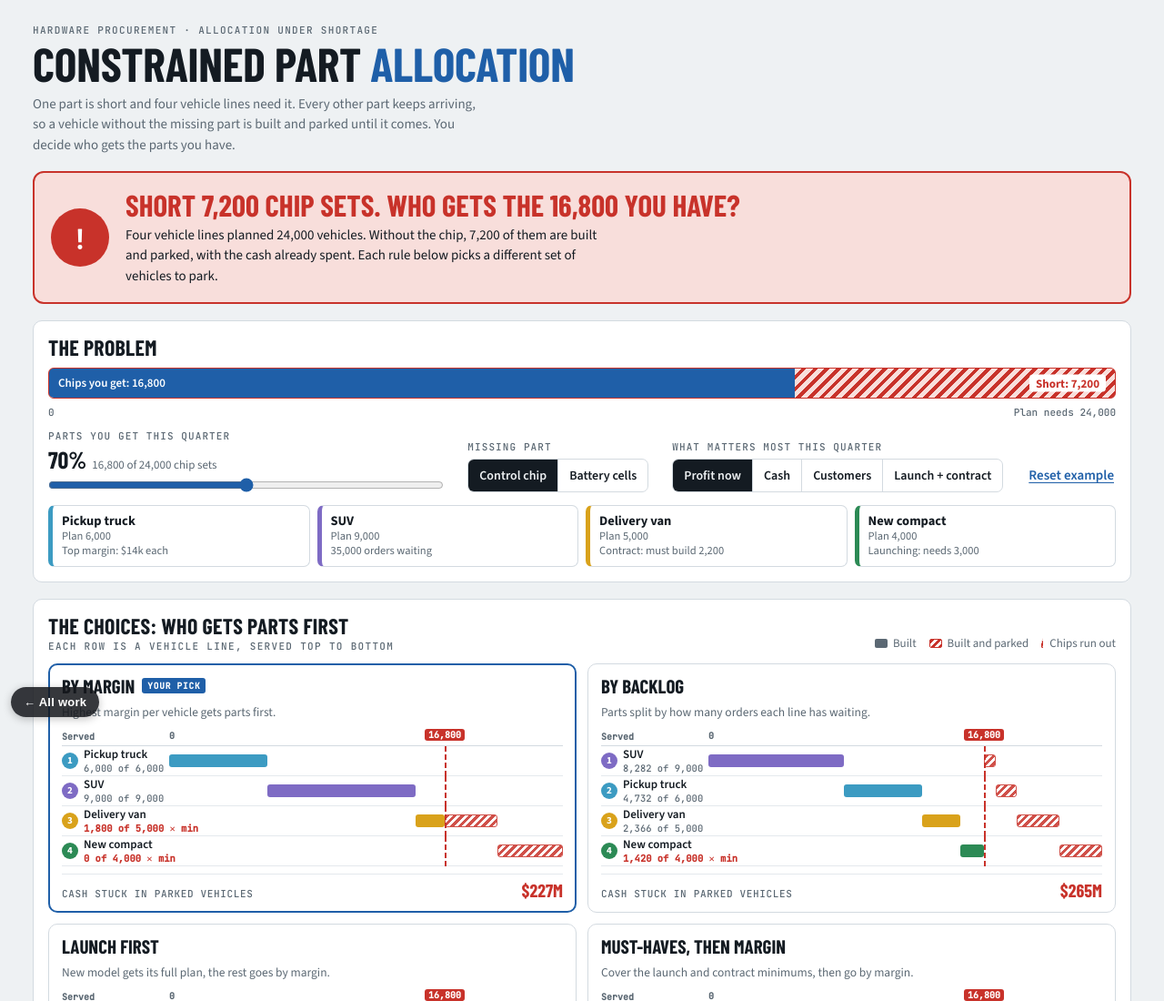
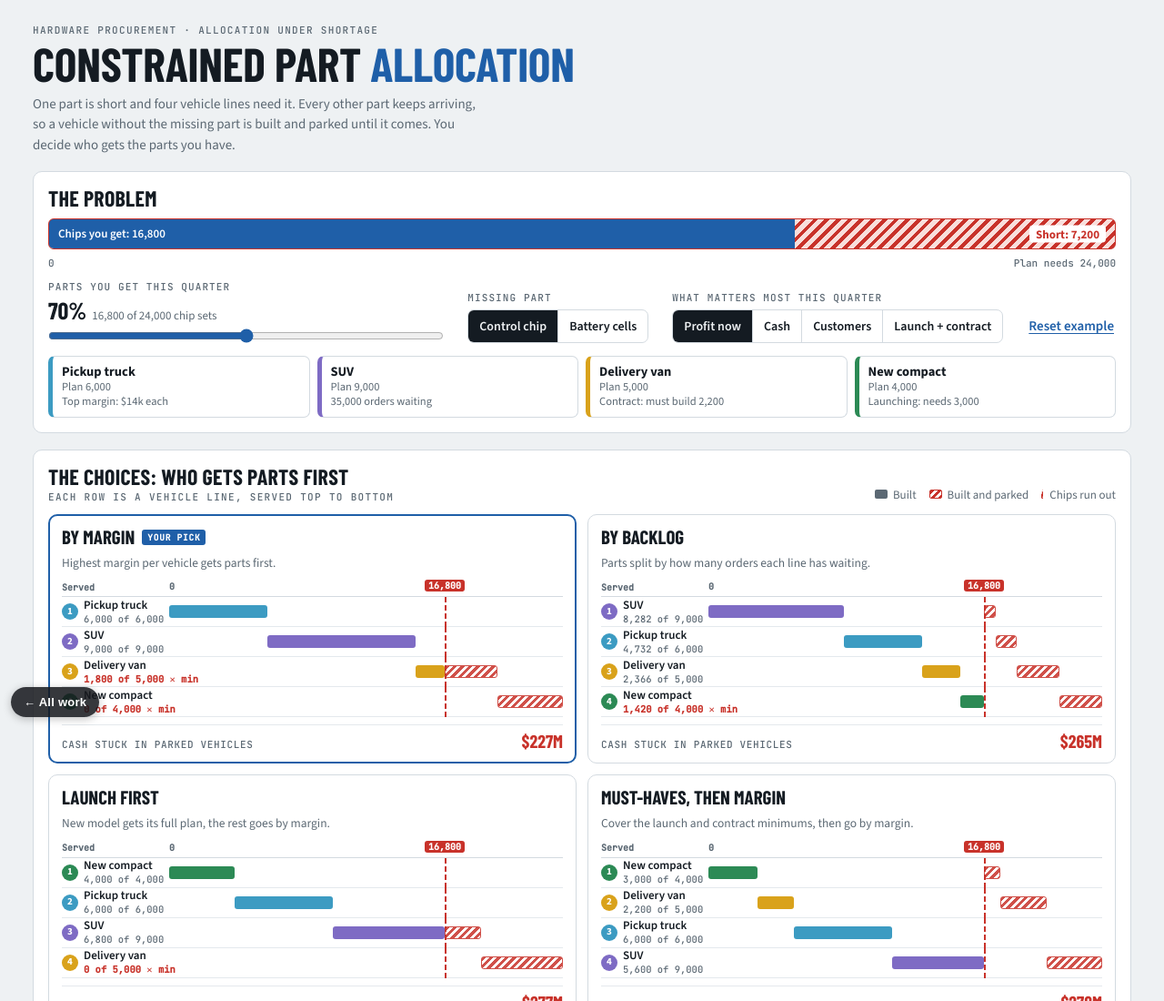
Before and after one commit to lunarked/library, a plain HTML site: page tools/constrained-part-allocation.html in a window 1280 px wide. Shown: the top 1100 px of the page at 91% size. Drawn offline with nearby package versions, Linux system fonts and the light colour scheme; a web font is replaced by a local one.

Commit message:
Remove red alert box from constrained part allocation tool
Co-Authored-By: Claude Opus 5.5 <noreply@anthropic.com>
Claude-Session: https://claude.ai/code/session_01AxXK7Vh4LH7gc2ekNQxJZs

```diff
--- a/tools/constrained-part-allocation.html
+++ b/tools/constrained-part-allocation.html
@@ -11,7 +11,7 @@
 <link rel="preconnect" href="https://fonts.googleapis.com">
 <link rel="stylesheet" href="https://fonts.googleapis.com/css2?family=Barlow+Condensed:wght@600;700;800&family=Source+Sans+3:wght@400;500;600;700&family=JetBrains+Mono:wght@400;500&display=swap">
 <style>
-/* Layout: problem banner and need-vs-get bar, then one Gantt per rule (who gets parts first, what gets parked), then the scoreboard. */
+/* Layout: need-vs-get bar, then one Gantt per rule (who gets parts first, what gets parked), then the scoreboard. */
 :root{
   --bg:#EEF1F3; --surface:#FFFFFF; --ink:#141B22; --muted:#5B6873; --line:#D3DAE0; --track:#E4E9ED;
   --accent:#1F5FA8; --accent-soft:#DCE8F6;
@@ -44,12 +44,6 @@ button,input,select{font:inherit;color:inherit}
 button{cursor:pointer}
 button:focus-visible,input:focus-visible,.tog:focus-visible{outline:2px solid var(--accent);outline-offset:2px}
 
-/* verdict */
-.verdict{display:grid;grid-template-columns:auto minmax(0,1fr);gap:12px 18px;align-items:center;border-radius:12px;padding:18px;border:2px solid var(--vc);background:var(--vs)}
-.verdict .big{width:64px;height:64px;border-radius:50%;background:var(--vc);color:var(--surface);display:grid;place-items:center;font:800 32px var(--f-display)}
-.verdict h3{font:800 clamp(23px,3.8vw,33px)/1.04 var(--f-display);text-transform:uppercase;margin:0;color:var(--vc);text-wrap:balance}
-.verdict p{margin:4px 0 0;max-width:72ch}
-.v-late{--vc:var(--late);--vs:var(--late-soft)} .v-warn{--vc:var(--warn);--vs:var(--warn-soft)} .v-ok{--vc:var(--ok);--vs:var(--ok-soft)}
 
 /* controls */
 .controls{display:flex;flex-wrap:wrap;gap:16px 26px;align-items:end}
@@ -145,8 +139,6 @@ td input[type=number]{width:84px;border:1px solid var(--line);border-radius:5px;
 
 @media (max-width:900px){.gantts{grid-template-columns:minmax(0,1fr)}.linechips{grid-template-columns:repeat(2,minmax(0,1fr))}}
 @media (max-width:640px){
-  .verdict{grid-template-columns:minmax(0,1fr)}
-  .verdict .big{width:46px;height:46px;font-size:24px}
   .gt{--lab:96px}
   .gl .n{display:none}
   .gc{padding:11px}
@@ -172,8 +164,6 @@ td input[type=number]{width:84px;border:1px solid var(--line);border-radius:5px;
     <h1>Constrained part <em>allocation</em></h1>
     <p class="lede">One part is short and four vehicle lines need it. Every other part keeps arriving, so a vehicle without the missing part is built and parked until it comes. You decide who gets the parts you have.</p>
   </header>
-
-  <section id="verdict" class="verdict v-late" aria-live="polite"></section>
 
   <section class="panel need" aria-label="The problem">
     <h2>The problem</h2>
@@ -365,7 +355,6 @@ function render(){
   const pick=res[pickIdx];
 
   // problem
-  const v=document.getElementById('verdict');
   const shortUnits=plan-supply;
   document.getElementById('got').style.width=(supply/plan*100)+'%';
   document.getElementById('got').textContent=`${P.Kit} you get: ${fmt(supply)}`;
@@ -373,14 +362,6 @@ function render(){
   document.getElementById('shortlab').hidden=shortUnits<=0;
   document.getElementById('needbar').setAttribute('aria-label',`Need ${fmt(plan)}, get ${fmt(supply)}, short ${fmt(shortUnits)}`);
   document.getElementById('needtot').textContent=`Plan needs ${fmt(plan)}`;
-  if(shortUnits<=0){
-    v.className='verdict v-ok';
-    v.innerHTML=`<div class="big">✓</div><div><h3>No shortage this quarter</h3><p>Every rule builds the full plan. Move the slider left to cut the ${P.many} you get.</p></div>`;
-  }else{
-    v.className='verdict v-late';
-    v.innerHTML=`<div class="big">!</div><div><h3>Short ${fmt(shortUnits)} ${P.kit}. Who gets the ${fmt(supply)} you have?</h3>
-      <p>Four vehicle lines planned ${fmt(plan)} vehicles. Without the ${P.one}, ${fmt(shortUnits)} of them are built and parked, with the cash already spent. Each rule below picks a different set of vehicles to park.</p></div>`;
-  }
   document.getElementById('linechips').innerHTML=lines.map(l=>{
     const why=l.id==='pickup'?`Top margin: ${money(l.margin)} each`:l.id==='suv'?`${fmt(l.backlog)} orders waiting`:l.id==='van'?`Contract: must build ${fmt(l.min)}`:`Launching: needs ${fmt(l.min)}`;
     return `<div class="lc" style="--lc:var(${l.c})"><b>${l.name}</b><span>Plan ${fmt(l.plan)}</span><span>${why}</span></div>`;}).join('');
```
